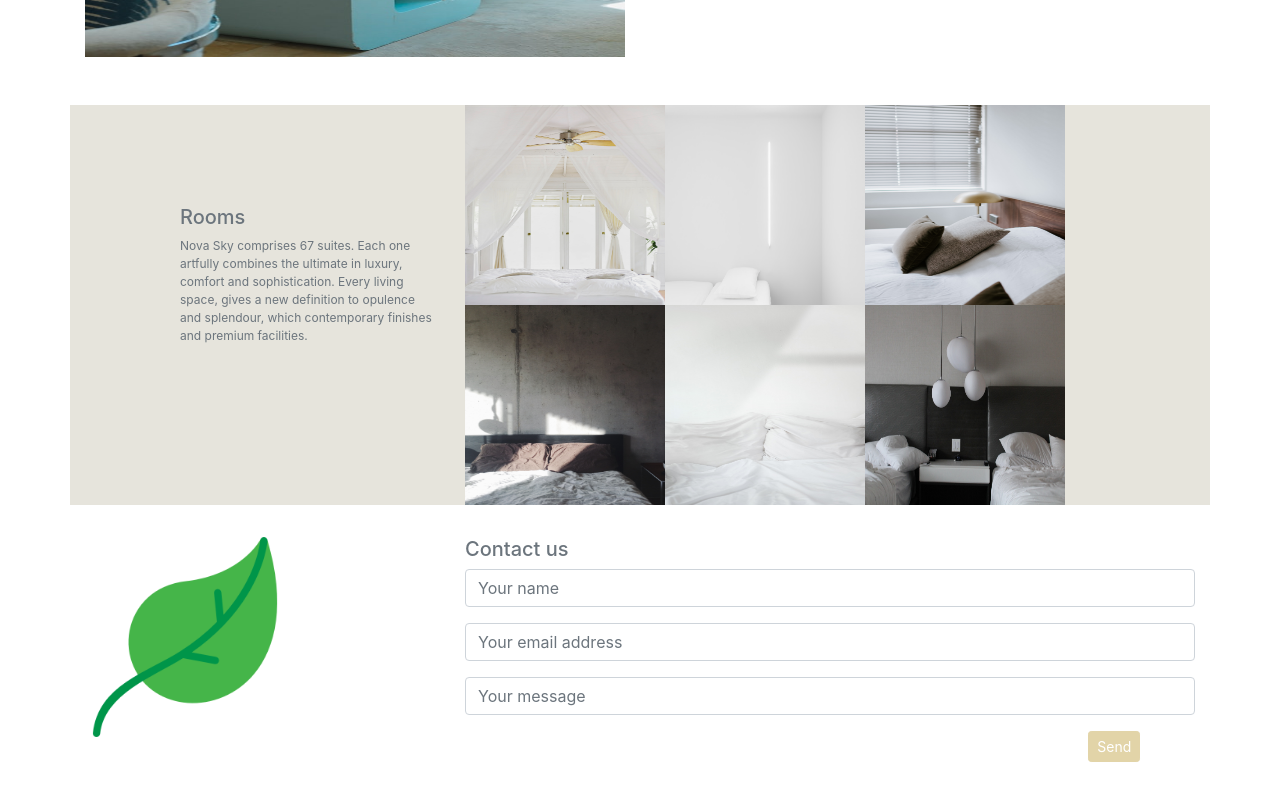
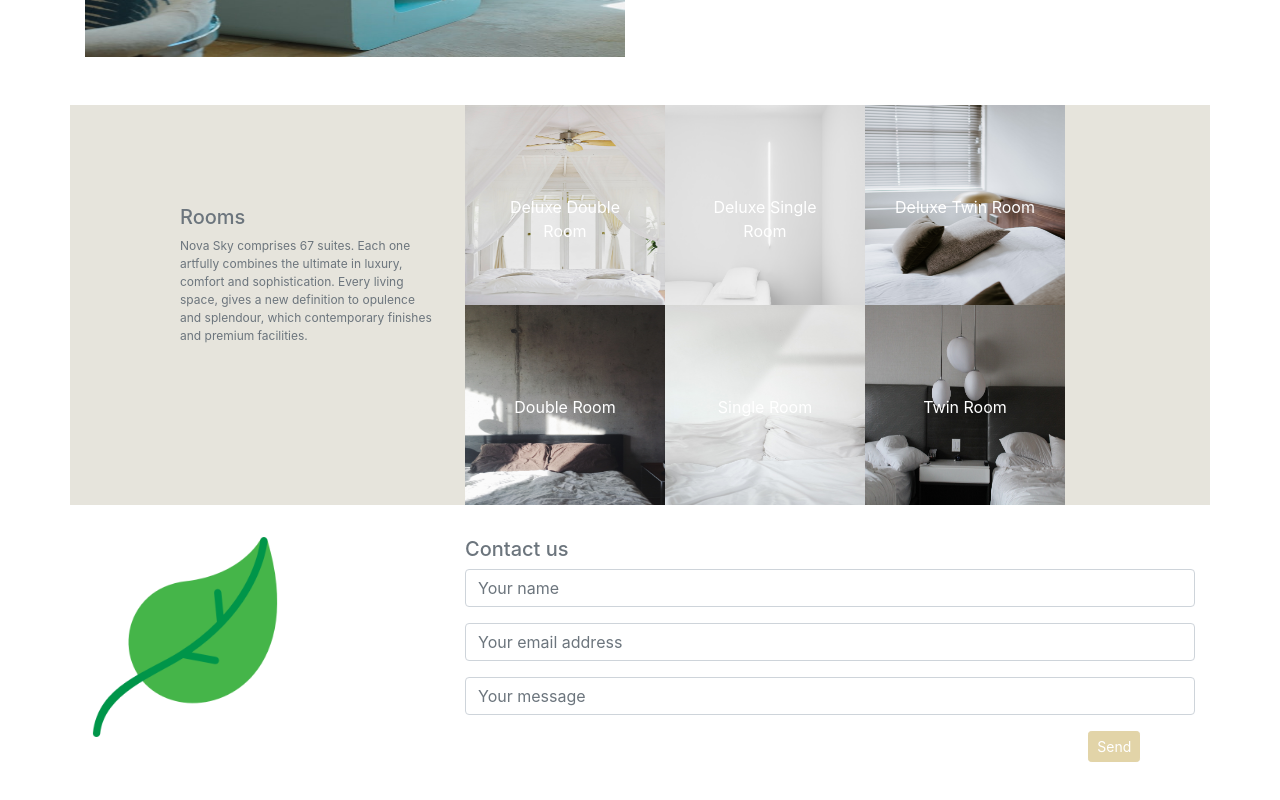
Before and after one commit to nicoleyyr/react-landing-page, a React (Create React App) app: page / in a window 1280 px wide. Shown: the part 791-1591 px from the top of the page. Built offline with nearby package versions, Linux system fonts and the light colour scheme.

Commit message:
add image cations

```diff
--- a/src/Rooms/Rooms.js
+++ b/src/Rooms/Rooms.js
@@ -46,7 +46,9 @@ const Rooms = () => {
 				width="200"
 				height="200"
 			/>
-			<p className="text">{imgsArray[rowIndex][columnIndex].alt}</p>
+			<div style={styleCaption}>
+				<p>{imgsArray[rowIndex][columnIndex].alt}</p>
+			</div>
 		</div>
 	);
 	const styleJumbontron = {
@@ -55,6 +57,15 @@ const Rooms = () => {
 	};
 	const styleText = {
 		marginTop: "100px"
+	};
+	const styleCaption = {
+		position: "absolute",
+	    right: "15%",
+	    top: "45%",
+	    left: "15%",
+	    zIndex: "10",
+	    color: "#fff",
+	    textAlign: "center"
 	};
 	return (
 		<Jumbotron
```
